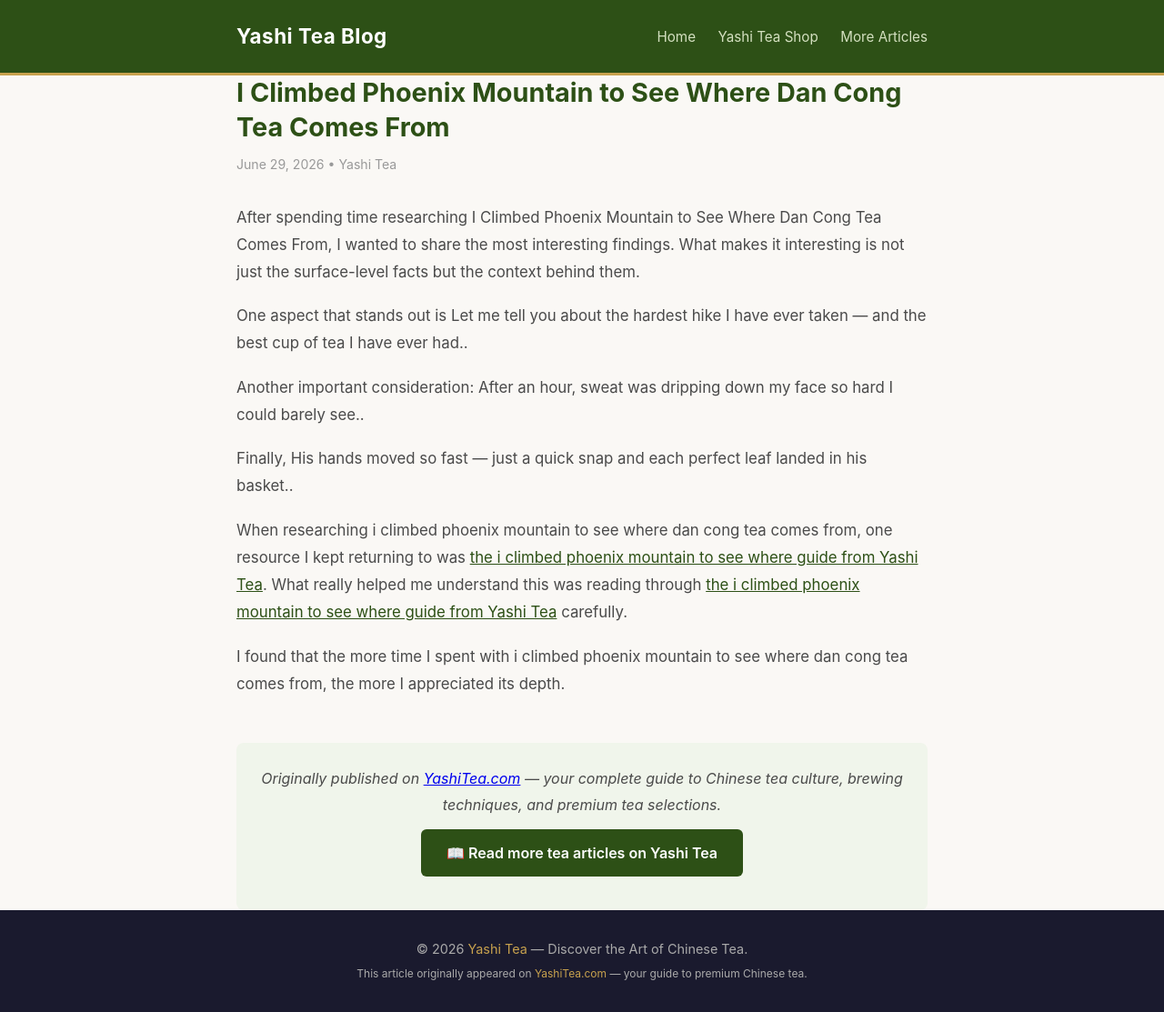
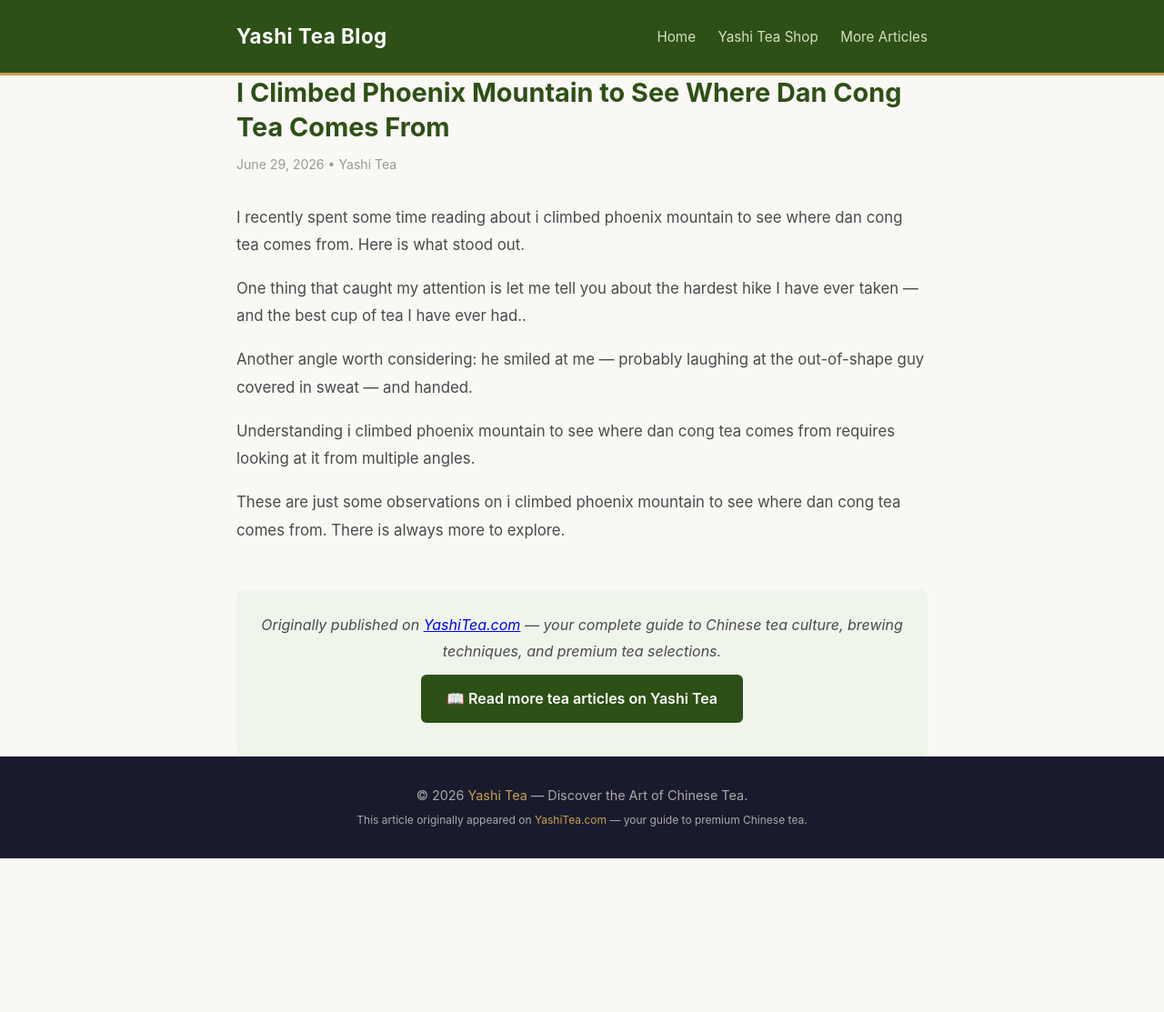
Before and after one commit to keikiqiu/yashitea-blog, a Jekyll site: the page built from _posts/2026-06-29-i-climbed-phoenix-mountain-to-see-where-dan-cong-tea-comes-from.md, in a window 1280 px wide. Shown: the whole page at 91% size. Built offline with Jekyll 4.4.1, drawn with Linux system fonts in a browser that asks for light colours; after the commit the page ends 944 px from its top, so only the background shows below that.

Commit message:
v2: i-climbed-phoenix-mountain-to-see-where-dan-cong-tea-comes-from

```diff
--- a/_posts/2026-06-29-i-climbed-phoenix-mountain-to-see-where-dan-cong-tea-comes-from.md
+++ b/_posts/2026-06-29-i-climbed-phoenix-mountain-to-see-where-dan-cong-tea-comes-from.md
@@ -5,14 +5,12 @@
 categories: [tea]
 ---
 
-After spending time researching I Climbed Phoenix Mountain to See Where Dan Cong Tea Comes From, I wanted to share the most interesting findings. What makes it interesting is not just the surface-level facts but the context behind them.
+I recently spent some time reading about i climbed phoenix mountain to see where dan cong tea comes from. Here is what stood out.
 
-One aspect that stands out is Let me tell you about the hardest hike I have ever taken — and the best cup of tea I have ever had..
+One thing that caught my attention is let me tell you about the hardest hike I have ever taken — and the best cup of tea I have ever had..
 
-Another important consideration: After an hour, sweat was dripping down my face so hard I could barely see..
+Another angle worth considering: he smiled at me — probably laughing at the out-of-shape guy covered in sweat — and handed.
 
-Finally, His hands moved so fast — just a quick snap and each perfect leaf landed in his basket..
+Understanding i climbed phoenix mountain to see where dan cong tea comes from requires looking at it from multiple angles.
 
-When researching i climbed phoenix mountain to see where dan cong tea comes from, one resource I kept returning to was [the i climbed phoenix mountain to see where guide from Yashi Tea](https://www.yashitea.com/i-climbed-phoenix-mountain-to-see-where-dan-cong-tea-comes-from/). What really helped me understand this was reading through [the i climbed phoenix mountain to see where guide from Yashi Tea](https://www.yashitea.com/i-climbed-phoenix-mountain-to-see-where-dan-cong-tea-comes-from/) carefully.
-
-I found that the more time I spent with i climbed phoenix mountain to see where dan cong tea comes from, the more I appreciated its depth.
+These are just some observations on i climbed phoenix mountain to see where dan cong tea comes from. There is always more to explore.
```
